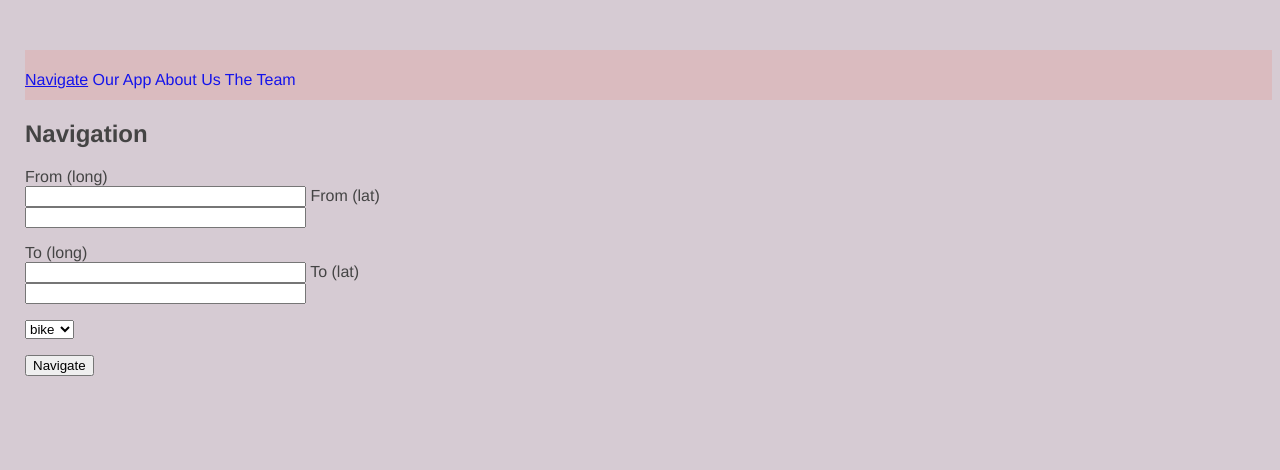
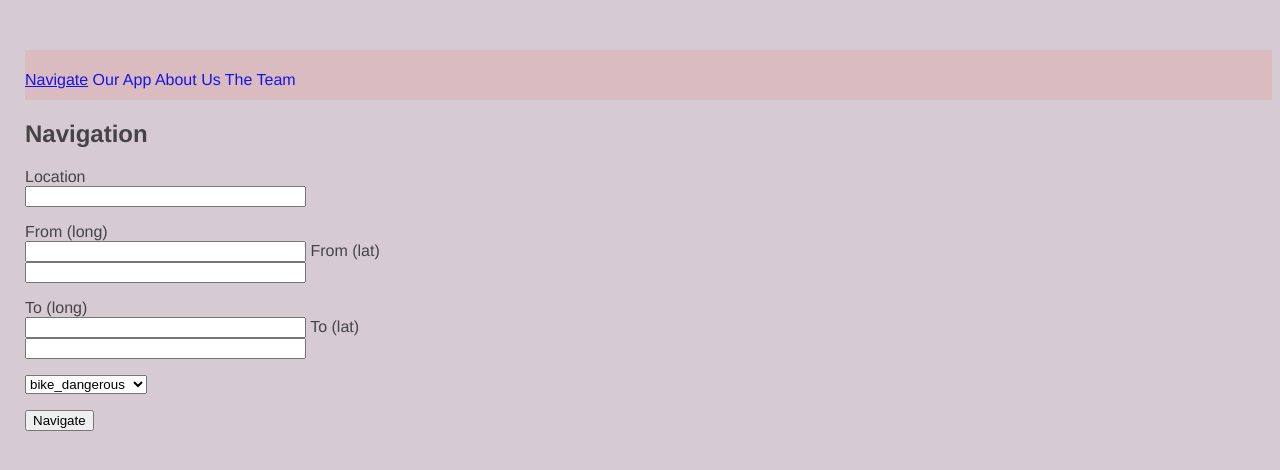
Before and after one commit to guigem/nyc-navigation, a Flask app: page /nav in a window 1280 px wide. Shown: the top 470 px of the page. Run offline with Flask 2, Linux system fonts and the light colour scheme; parts of the project's set-up code (start-up, migrations or seed data) failed here and were passed over.

Commit message:
Adding comment to do in routes.py

```diff
--- a/script/app/forms.py
+++ b/script/app/forms.py
@@ -2,17 +2,13 @@ from flask_wtf import FlaskForm
 from wtforms import StringField,SubmitField,FloatField,widgets,SelectField
 from wtforms.validators import DataRequired
 
+choices = ["bike_dangerous", "walk_dangerous","drive_dangerous","bike_safe","walk_safe","drive_safe"]
 
 class Location(FlaskForm):
+    location = StringField("Location")
     starting_point_long = FloatField("From (long)")
     starting_point_lat =  FloatField("From (lat)")
     dest_point_long = FloatField("To (long)")
     dest_point_lat = FloatField("To (lat)")
-    transportation = SelectField(u'Programming Language', choices=["bike",
-                                                                "walk"])
+    transportation = SelectField(u'Programming Language', choices=choices)
     submit = SubmitField("Navigate")
-
-class GraphLoc(FlaskForm):
-    location = StringField("Location", validators=[DataRequired()])
-    transport_mode = StringField("transport Mode", validators=[DataRequired()])
-    submit = SubmitField("Graph")
--- a/script/app/routes.py
+++ b/script/app/routes.py
@@ -35,21 +35,27 @@ def nav():
         [type]: [description]
     """
     form = Location()
+
     if form.validate_on_submit():
+        #forms fields
+        location = form.location.data
         start_long = form.starting_point_long.data
         start_lat = form.starting_point_lat.data
         arrived_long = form.dest_point_long.data
         arrived_lat = form.dest_point_lat.data
         choice_user = form.user_choice.label
+
         return redirect(url_for("road",start_long=start_long,
                                         start_lat=start_lat,
                                         arrived_long=arrived_long,
                                         arrived_lat=arrived_lat,
-                                        choice_user=choice_user))
+                                        choice_user=choice_user,
+                                        location=location))
+
     return render_template("nav.html" , title = "Ny-Nav",form=form)
 
 @navig.route("/road/<start_lat>/<start_long>/<arrived_lat>/<arrived_long>/<choice_user>")
-def road(start_lat :float,start_long : float,arrived_lat:float,arrived_long:float,choice_user:str):
+def road(start_lat :float,start_long : float,arrived_lat:float,arrived_long:float,choice_user:str,location:str=None):
     """[summary]
 
     Args:
@@ -62,7 +68,9 @@ def road(start_lat :float,start_long : float,arrived_lat:float,arrived_long:floa
     Returns:
         [type]: [description]
     """
-    #Network Creation :
+    #Network Creation en fonction de choice_user
+
+    #G = ...
 
     #call csv.file and build network
 
@@ -72,6 +80,9 @@ def road(start_lat :float,start_long : float,arrived_lat:float,arrived_long:floa
     start_long = float(start_long)
     arrived_lat = float(arrived_lat)
     arrived_long = float(arrived_long)
+
+    #if location is not none > create a function to find lat/long of this location
+        #start_lat ,start_long,arrived_lat,arrived_long = thatfunction(location)
 
     start = (start_long,start_lat)
     end = (arrived_long,arrived_lat)
--- a/script/app/templates/nav.html
+++ b/script/app/templates/nav.html
@@ -7,6 +7,13 @@
 
     <form action="" method="post" novalidate>
         {{ form.hidden_tag() }}
+        <p>
+            {{ form.location.label }}<br>
+            {{ form.starting_point_long(size=32) }}
+            {% for error in form.starting_point_long.errors %}
+            <span style="color: red;">[{{ error }}]</span>
+            {% endfor %}
+        </p>
         <p>
             {{ form.starting_point_long.label }}<br>
             {{ form.starting_point_long(size=32) }}
```
